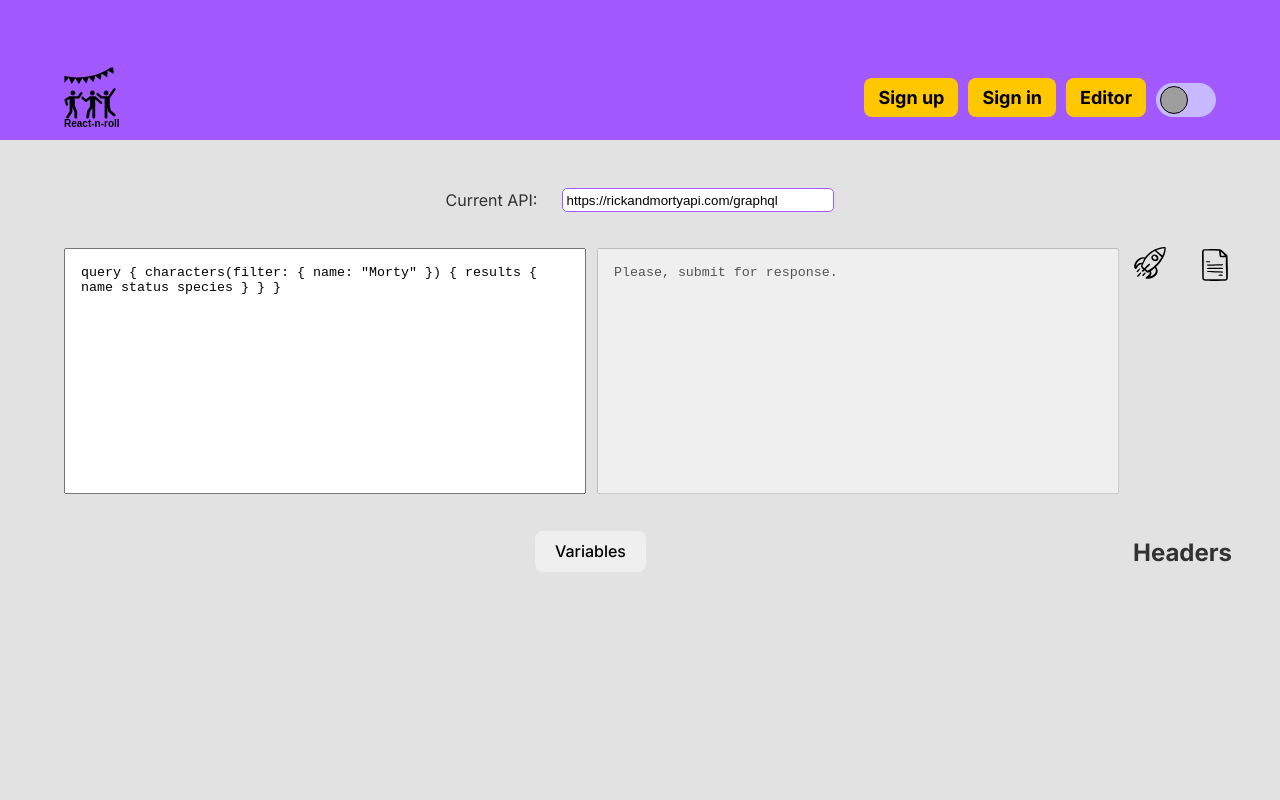
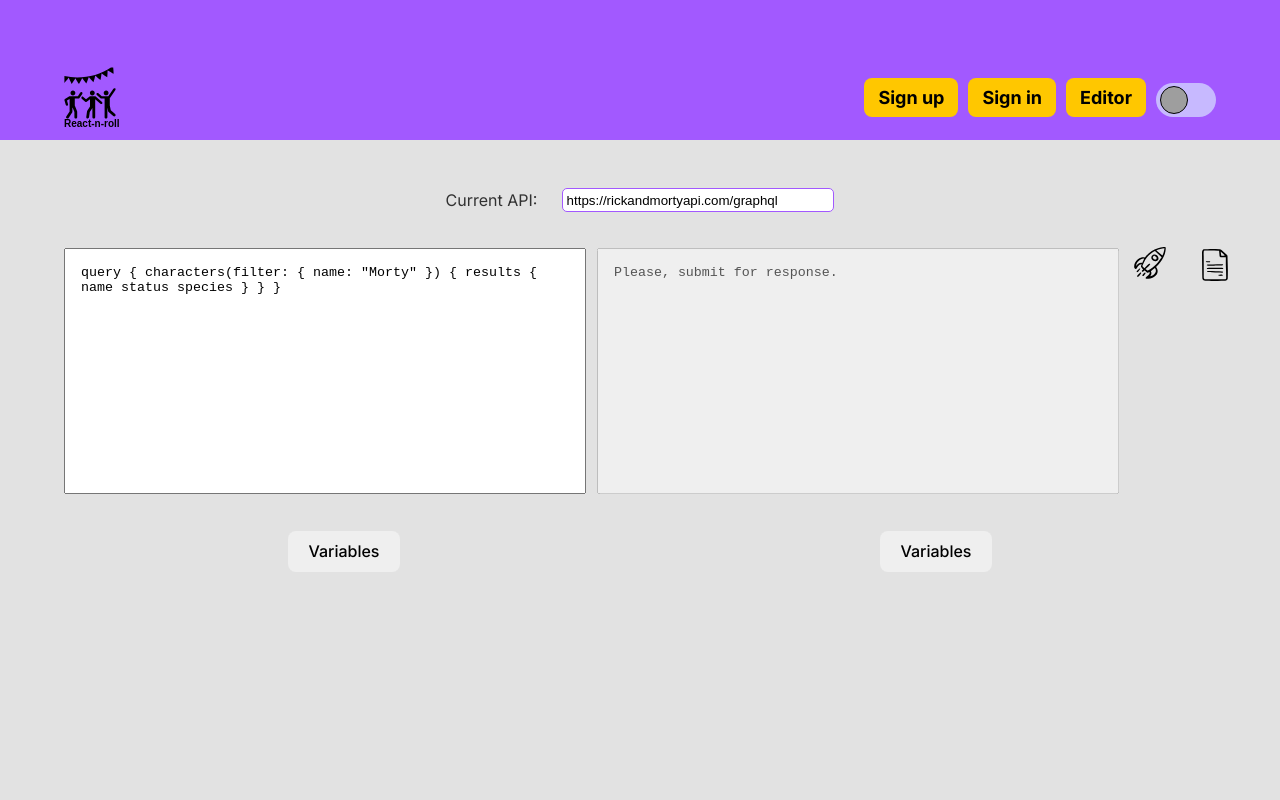
Before and after one commit to elukashova/graphiql-app, a React (Vite) app: page /editor in a window 1280 px wide. Shown: the top 800 px of the page. Built offline with nearby package versions, Linux system fonts and the light colour scheme; no server answers; grey boxes are pictures that could not be loaded.

Commit message:
feat: add headers component

```diff
--- a/src/pages/Graphiql/Graphiql.tsx
+++ b/src/pages/Graphiql/Graphiql.tsx
@@ -4,6 +4,7 @@ import Editor from './Editor/Editor';
 import ApiInput from './ApiInput/ApiInput';
 import Docs from './Docs/Docs';
 import Variables from './Variables/Variables';
+import Headers from './Headers/Headers';
 
 const GraphiqlPage = (): JSX.Element => {
   return (
@@ -15,9 +16,7 @@ const GraphiqlPage = (): JSX.Element => {
       </div>
       <aside className={`${styles['aside-section']}`}>
         <Variables />
-        <section className={`${styles.panel}`}>
-          <h2>Headers</h2>
-        </section>
+        <Headers />
       </aside>
     </div>
   );
--- /dev/null
+++ b/src/pages/Graphiql/Headers/Headers.module.css
@@ -0,0 +1,44 @@
+.variables-section {
+  width: 100%;
+  padding: 1rem;
+}
+
+.title {
+  min-width: max-content;
+}
+
+.variables-container {
+  width: 100%;
+  display: flex;
+  align-items: flex-start;
+  gap: 1%;
+}
+
+.textarea {
+  resize: none;
+  min-height: max-content;
+  padding: 15px;
+  cursor: text;
+}
+
+.button-cross {
+  background-color: transparent;
+  padding: 0.3rem;
+  margin: 0;
+}
+
+.button-cross:focus {
+  outline: none;
+}
+
+.cross {
+  width: 1.2rem;
+  padding: 0;
+  margin: 0;
+  transform-origin: center;
+  transition: all 1s ease-in-out;
+}
+
+.button-cross:hover .cross {
+  transform: rotate(360deg) scale(0.7);
+}
--- /dev/null
+++ b/src/pages/Graphiql/Headers/Headers.tsx
@@ -0,0 +1,47 @@
+import React, { useState } from 'react';
+import { useDispatch, useSelector } from 'react-redux';
+import { AppDispatch, RootState } from 'store/store';
+import styles from './Headers.module.css';
+import { setVariables } from '../../../store/variablesReducer';
+import cross from '../../../assets/cross.svg';
+
+export const useAppDispatch = () => useDispatch<AppDispatch>();
+
+const Headers: React.FC = (): JSX.Element => {
+  const variables = useSelector((state: RootState) => state.variables.variables);
+  const [showVariables, setShowVariables] = useState(variables ? variables.trim() !== '' : false);
+  const dispatch = useDispatch<AppDispatch>();
+
+  function handleVariablesChange(event: React.ChangeEvent<HTMLTextAreaElement>) {
+    const newVariables = event.target.value;
+    dispatch(setVariables(newVariables));
+  }
+
+  function changeShowVariables() {
+    const updatedShowStatus = !showVariables;
+    setShowVariables(updatedShowStatus);
+  }
+
+  return (
+    <section className={styles['variables-section']}>
+      {showVariables ? (
+        <div className={styles['variables-container']}>
+          <textarea
+            className={styles.textarea}
+            value={variables || ''}
+            onChange={(e) => handleVariablesChange(e)}
+            placeholder="Enter variables in JSON format"
+          />
+          <button className={styles['button-cross']} onClick={() => changeShowVariables()}>
+            <img className={styles.cross} src={cross} alt="cross" />
+          </button>
+        </div>
+      ) : (
+        <button className={styles.title} onClick={() => changeShowVariables()}>
+          Variables
+        </button>
+      )}
+    </section>
+  );
+};
+export default Headers;
```
